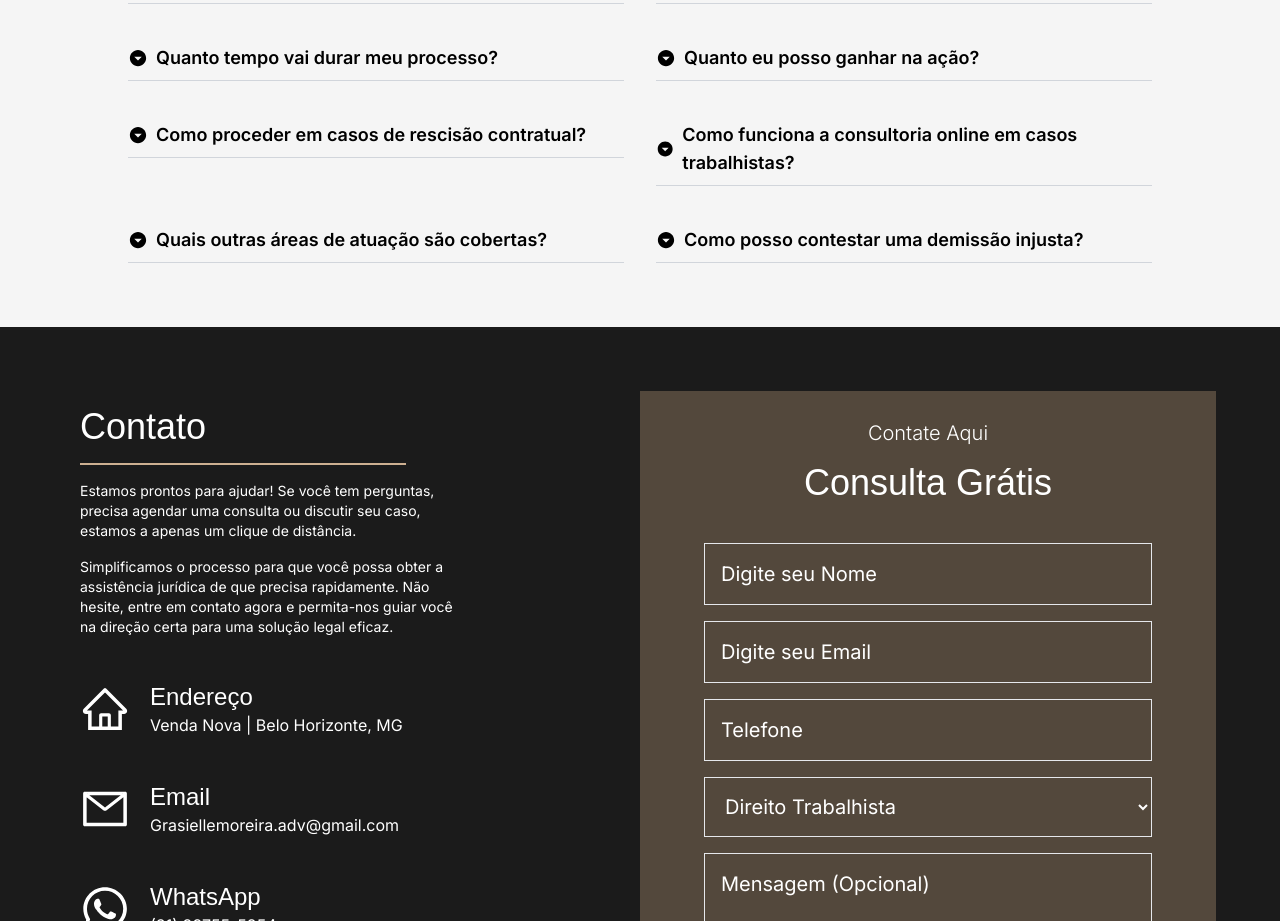
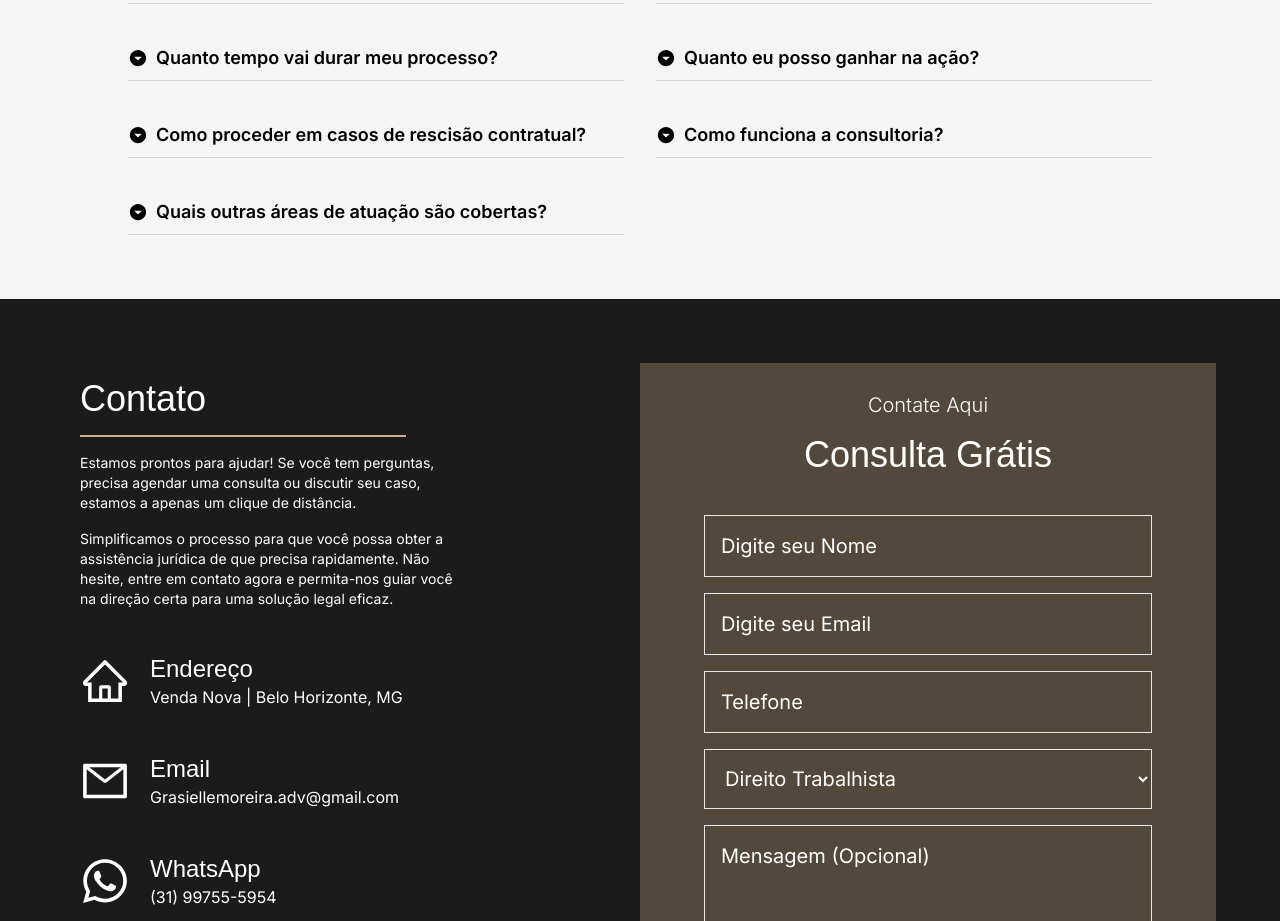
Before and after one commit to gildairmoreira/site-grasielle, a Next.js app: page / in a window 1280 px wide. Shown: the part 2860-3781 px from the top of the page. Built offline with nearby package versions, Linux system fonts and the light colour scheme; a web font is replaced by a local one.

Commit message:
retirando bloco faq

```diff
--- a/src/app/page.tsx
+++ b/src/app/page.tsx
@@ -10,7 +10,7 @@ const faqs = [
   {
     title: 'A consulta é gratuita?',
     description:
-      'Em razão da qualidade de nosso atendimento, não temos condições de realizar reuniões gratuitas. Isto porque, nossa reunião é, na verdade, uma Consultoria Jurídica, por isso, seu investimento será de, no mínimo, R$ 300,00 independentemente do tempo consumido.',
+      'Em razão da qualidade de nosso atendimento, não temos condições de realizar reuniões gratuitas. Isto porque, nossa reunião é, na verdade, uma Consultoria Jurídica.',
     id: 1
   },
   {
@@ -28,7 +28,7 @@ const faqs = [
   {
     title: 'Quanto eu posso ganhar na ação?',
     description:
-      'A compensação em uma ação trabalhista é única para cada caso, levando em consideração diversos elementos, incluindo danos sofridos e leis aplicáveis. Estudamos cuidadosamente cada situação para buscar a máxima compensação possível para nossos clientes.',
+      'A compensação em uma ação é única para cada caso, levando em consideração diversos elementos, incluindo danos sofridos e leis aplicáveis. Estudamos cuidadosamente cada situação para buscar a máxima compensação possível para nossos clientes.',
     id: 4
   },
   {
@@ -38,22 +38,16 @@ const faqs = [
     id: 5
   },
   {
-    title: 'Como funciona a consultoria online em casos trabalhistas?',
+    title: 'Como funciona a consultoria?',
     description:
-      'Oferecemos consultoria online para clientes em todo o Brasil, permitindo acesso fácil aos nossos serviços. Esse formato flexível nos permite atender a casos trabalhistas de forma abrangente, adaptando-nos às necessidades específicas de cada cliente.',
+      'Oferecemos consultoria online para clientes em todo o Brasil, e presencial na Região de Belo Horizonte, permitindo acesso fácil aos nossos serviços. Esse formato flexível nos permite atender a casos de forma abrangente, adaptando-nos às necessidades específicas de cada cliente.',
     id: 6
   },
   {
     title: 'Quais outras áreas de atuação são cobertas?',
     description:
-      'Além da expertise em direito trabalhista, nosso escritório atua em diversas outras áreas, adaptando-se conforme a necessidade de cada caso. Seja em direito tributário, empresarial ou outras áreas, estamos comprometidos em fornecer soluções jurídicas abrangentes e eficazes.',
+      'Nosso escritório atua em diversas áreas, adaptando-se conforme a necessidade de cada caso. Seja em direito tributário, empresarial, Imobiliario, Penal ou outras áreas, estamos comprometidos em fornecer soluções jurídicas abrangentes e eficazes.',
     id: 7
-  },
-  {
-    title: 'Como posso contestar uma demissão injusta?',
-    description:
-      'Se você acredita ter sido injustamente demitido, estamos aqui para orientar e representar você. Analisaremos os detalhes do seu caso, avaliando a legalidade da demissão e buscando soluções adequadas para contestar e reverter situações de demissão injusta, garantindo seus direitos trabalhistas.',
-    id: 8
   }
 ];
 
```
